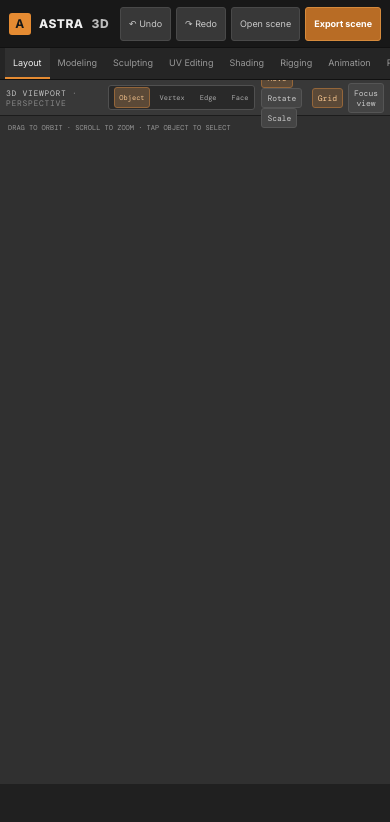
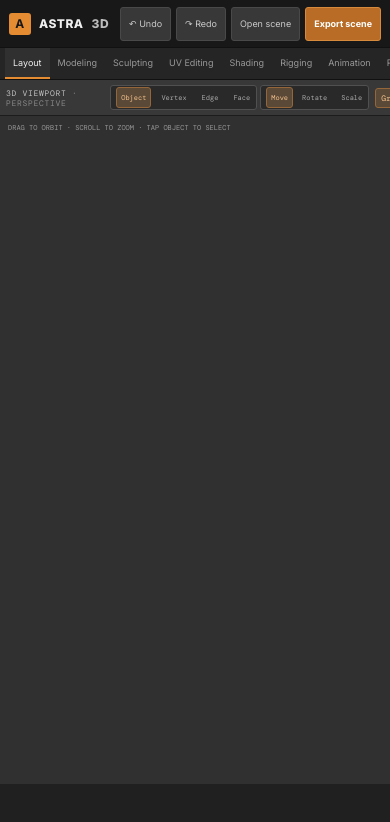
Before and after one commit to Anish-Kushwaha/ASTRA3D, a website built with Vite: page web/index.html in a window 390 px wide. Built offline with nearby package versions, Linux system fonts and the light colour scheme.

Commit message:
Style mobile transform gizmo controls

```diff
--- a/web/src/style.css
+++ b/web/src/style.css
@@ -158,3 +158,12 @@
   .viewport-controls{gap:1px}
 }
 #bevel-edge,#loop-cut,#extrude-face,#inset-face{width:100%;margin:5px 0}
+
+/* Viewport transform gizmos and compact tool controls. */
+.gizmo-overlay{position:absolute;z-index:5;pointer-events:none;overflow:visible}
+.viewport-toolbar{position:relative;z-index:6}
+.transform-tool-switch{display:flex;align-items:center;gap:2px;padding:2px;margin:0 4px;background:#292929;border:1px solid #505050;border-radius:3px}
+.transform-tool-switch button{padding:5px 7px;font-size:8px;background:transparent;border-color:transparent;color:#aaa;white-space:nowrap}
+.transform-tool-switch button.active{background:#5b4937;border-color:#94663a;color:#f4c38d}
+.transform-tool-switch button:disabled{opacity:.32;cursor:not-allowed}
+@media(max-width:600px){.transform-tool-switch{gap:0;padding:1px;margin:0 1px}.transform-tool-switch button{padding:5px 4px;font-size:7px}.viewport-controls{gap:1px}}
```
